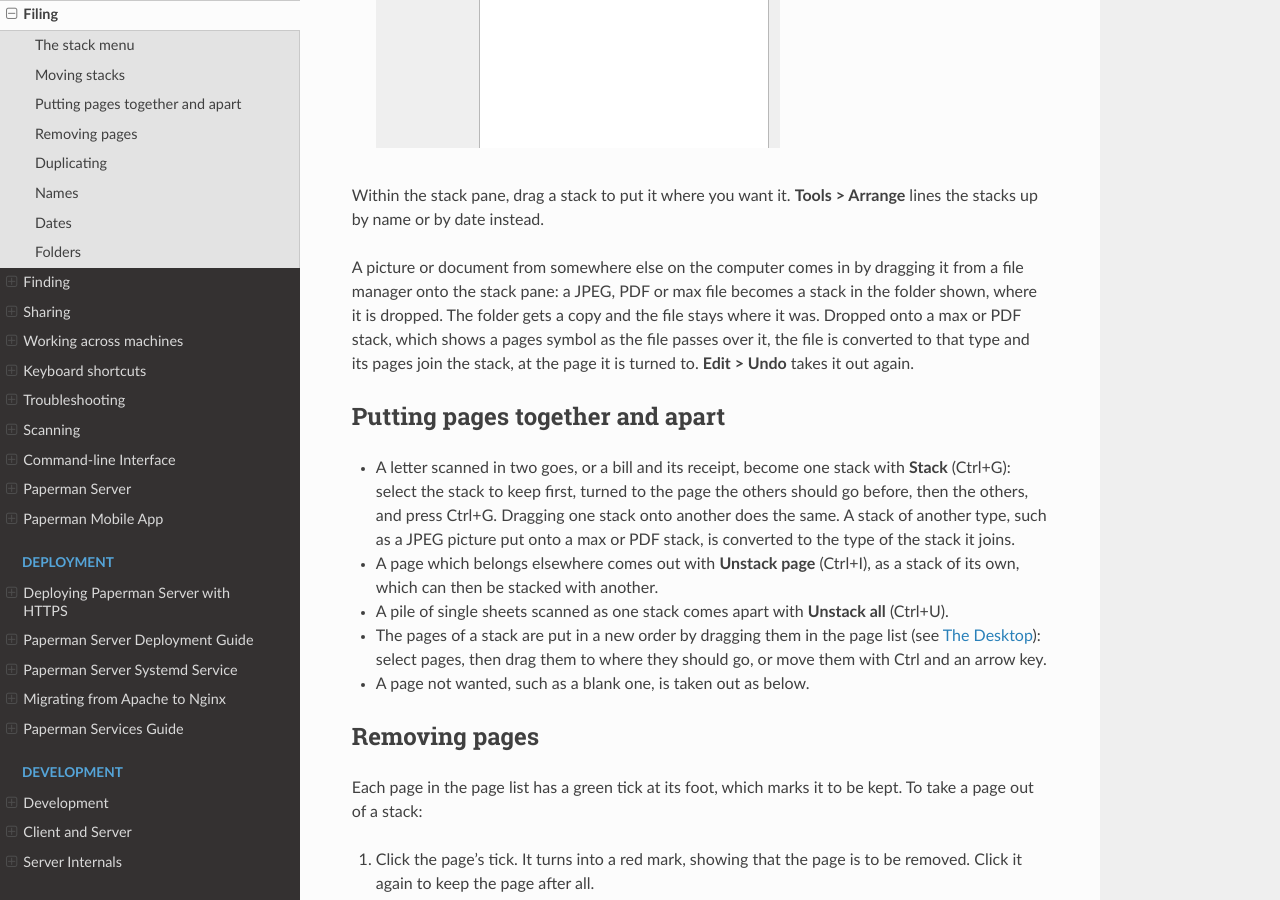
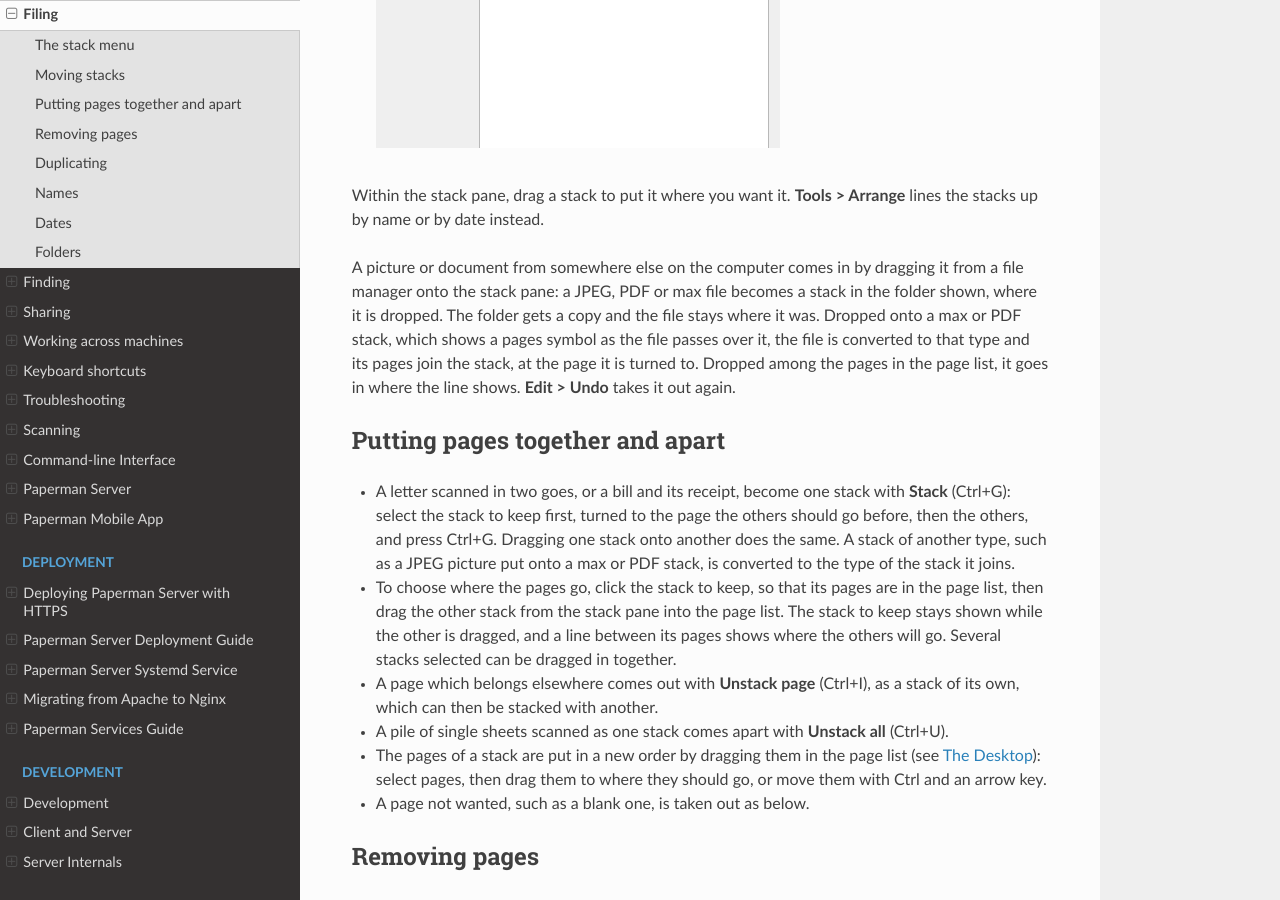
Before and after one commit to sjg20/paperman, a Sphinx documentation site: the page built from doc/filing.rst, in a window 1280 px wide and 900 px high, scrolled down 1915 px. Built offline with Sphinx 7.4.7 and the Read the Docs theme 3.1.0, drawn with Linux system fonts in a browser that asks for light colours.

Commit message:
doc: Say how to drop a stack among another's pages
The filing page says how stacks are put together at the page shown,
but not that a stack or a file can be dropped at a place among the
pages.

Add the steps for dragging a stack into the page list, and say that a
file from a file manager can be dropped there too.

Co-developed-by: Claude Fable 5.2 <noreply@anthropic.com>
Claude-Session: https://claude.ai/code/session_01BxfLL7T8McSpFMMxYekitE

```diff
--- a/doc/filing.rst
+++ b/doc/filing.rst
@@ -75,7 +75,8 @@ file becomes a stack in the folder shown, where it is dropped. The folder
 gets a copy and the file stays where it was. Dropped onto a max or PDF
 stack, which shows a pages symbol as the file passes over it, the file
 is converted to that type and its pages join the stack, at the page it
-is turned to. **Edit > Undo** takes it out again.
+is turned to. Dropped among the pages in the page list, it goes in
+where the line shows. **Edit > Undo** takes it out again.
 
 Putting pages together and apart
 --------------------------------
@@ -86,6 +87,11 @@ Putting pages together and apart
   Ctrl+G. Dragging one stack onto another does the same. A stack of
   another type, such as a JPEG picture put onto a max or PDF stack, is
   converted to the type of the stack it joins.
+- To choose where the pages go, click the stack to keep, so that its
+  pages are in the page list, then drag the other stack from the stack
+  pane into the page list. The stack to keep stays shown while the other
+  is dragged, and a line between its pages shows where the others will
+  go. Several stacks selected can be dragged in together.
 - A page which belongs elsewhere comes out with **Unstack page**
   (Ctrl+I), as a stack of its own, which can then be stacked with another.
 - A pile of single sheets scanned as one stack comes apart with
```
